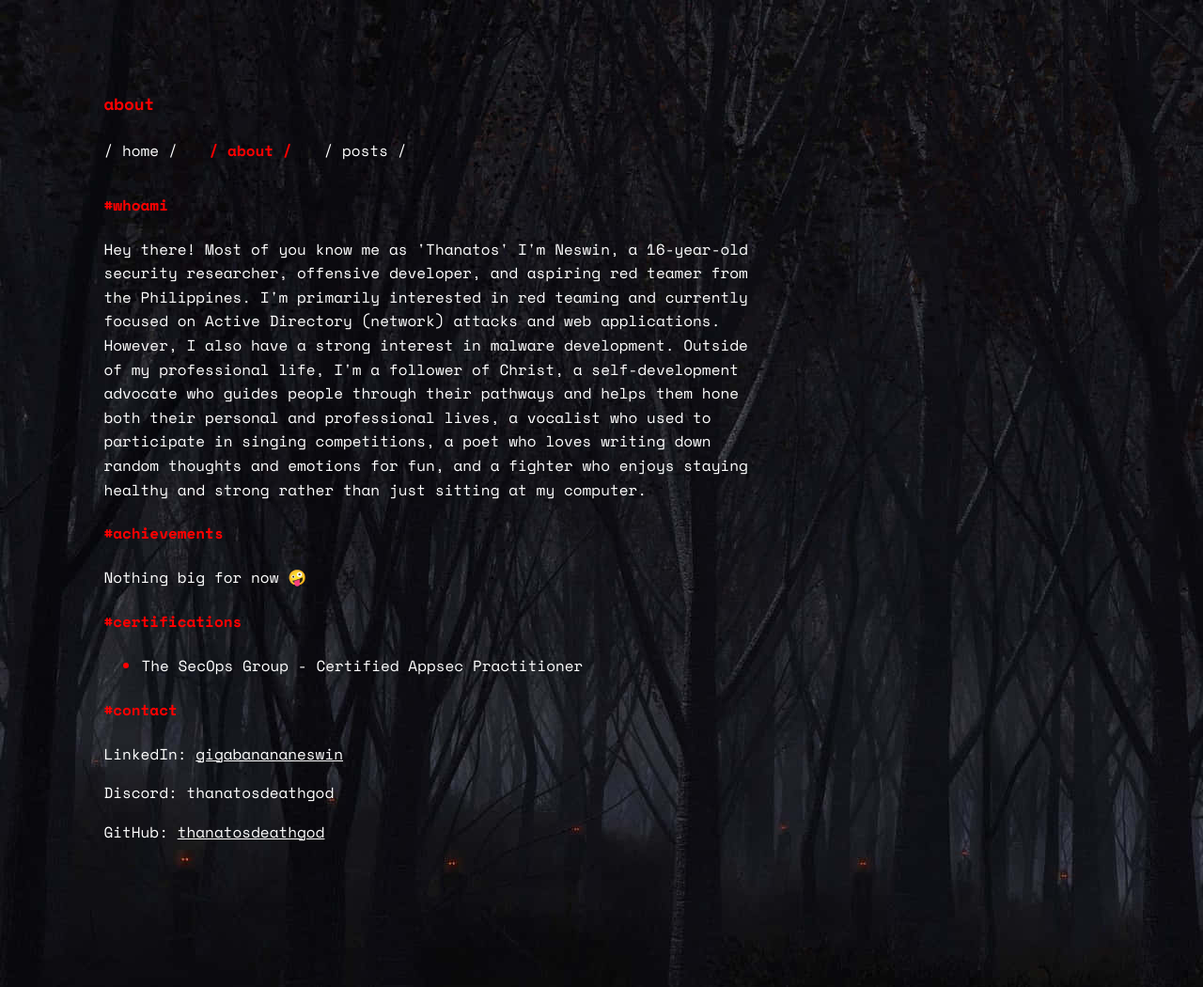
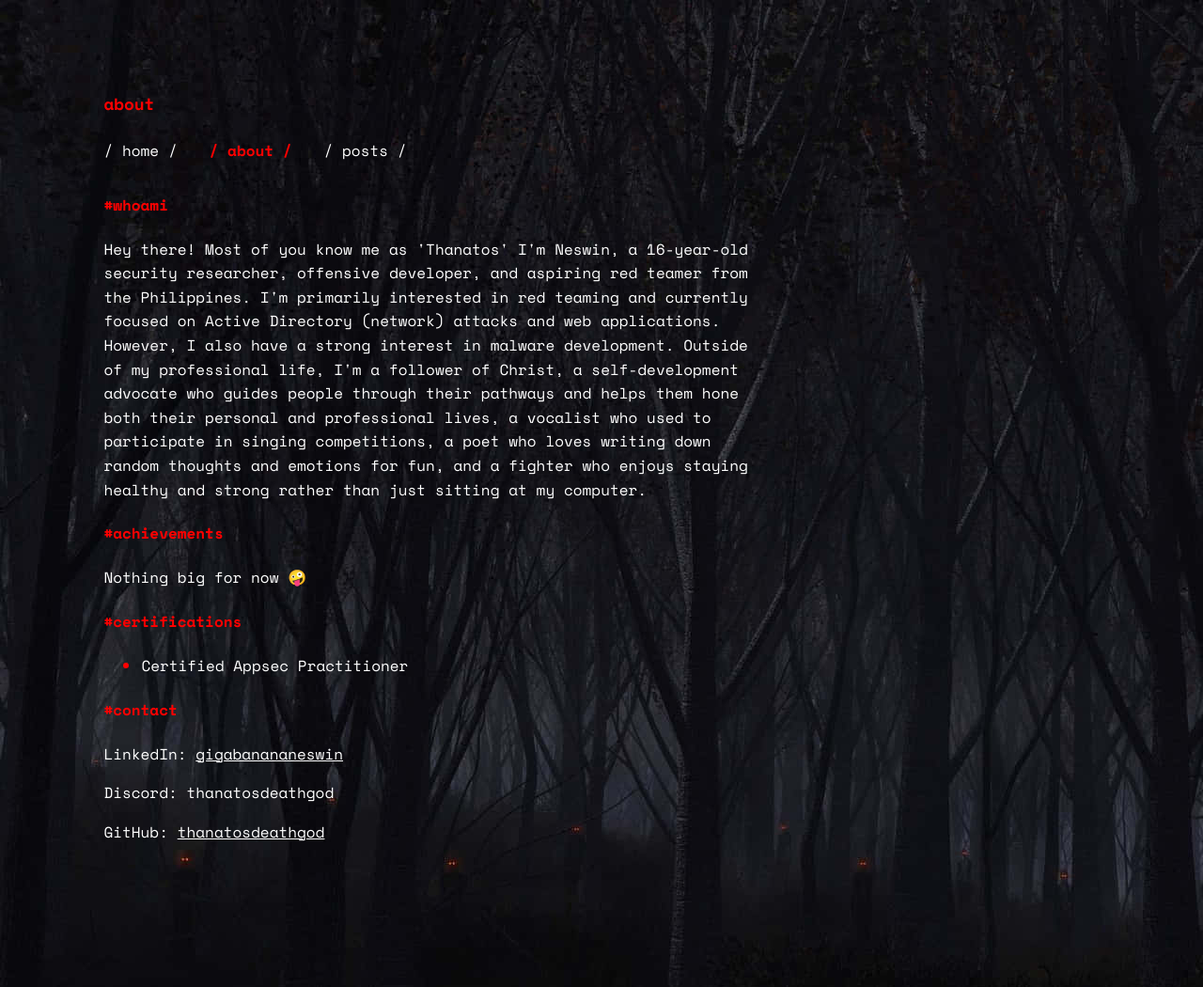
Before and after one commit to azraeldeathangel/azraeldeathangel.github.io, a Jekyll site: the page about.html, which Jekyll copies as it is, in a window 1280 px wide. Shown: the whole page at 94% size. Built offline with Jekyll 4.4.1, drawn with Linux system fonts in a browser that asks for light colours.

Commit message:
Update about.html

```diff
--- a/about.html
+++ b/about.html
@@ -29,7 +29,7 @@
         <p>Nothing big for now 🤪</p>
         <h4>#certifications</h4>
         <ul>
-          <li>The SecOps Group - Certified Appsec Practitioner</li>
+          <li>Certified Appsec Practitioner</li>
           <!-- Add more certifications here -->
         </ul>
         <h4>#contact</h4>
```
